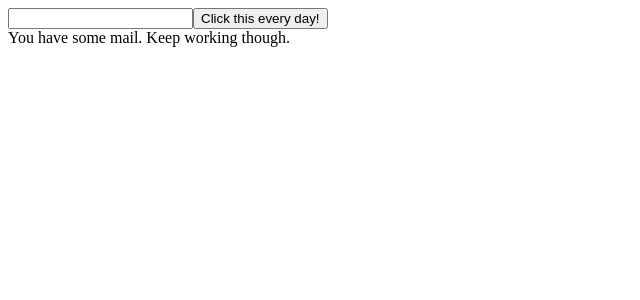
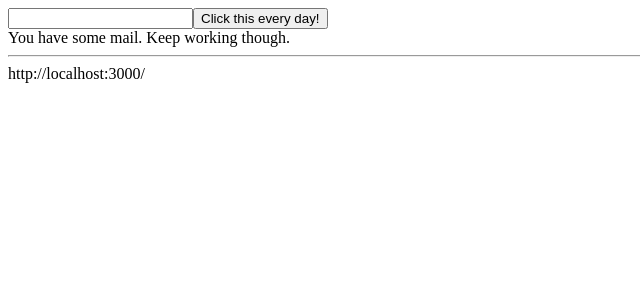
Before and after one commit to Whelpley/audio-transformer, an Angular app: page / in a window 1280 px wide. Shown: the top 300 px of the page, without its empty margins (0-640 px from the left). Built offline with nearby package versions, Linux system fonts and the light colour scheme.

Commit message:
Dependency injection

```diff
--- a/src/app/app.component.html
+++ b/src/app/app.component.html
@@ -3,4 +3,8 @@
   </app-simple-form>
 
   {{mail.message}}
+
+  <hr>
+  {{api}}
+
 </div>
--- a/src/app/app.component.ts
+++ b/src/app/app.component.ts
@@ -1,5 +1,5 @@
-import { Component } from '@angular/core';
-import { MailService } from './mail.service';
+import { Component, Inject } from '@angular/core';
+// import { MailService } from './mail.service';
 
 @Component({
   selector: 'app-root',
@@ -9,5 +9,10 @@
 export class AppComponent {
   title = 'I am ready to LEARN ANGULAR!';
 
-  constructor(private mail:MailService){}
+  constructor(
+    @Inject('mail') private mail,
+    @Inject('api') private api
+
+
+    ){}
 }
--- a/src/app/app.module.ts
+++ b/src/app/app.module.ts
@@ -18,7 +18,12 @@
     FormsModule,
     HttpModule
   ],
-  providers: [MailService],
+  providers: [
+    {provide:'mail', useClass:MailService},
+    {provide:'api', useValue:'http://localhost:3000/'}
+
+
+    ],
   bootstrap: [AppComponent]
 })
 export class AppModule { }
```
